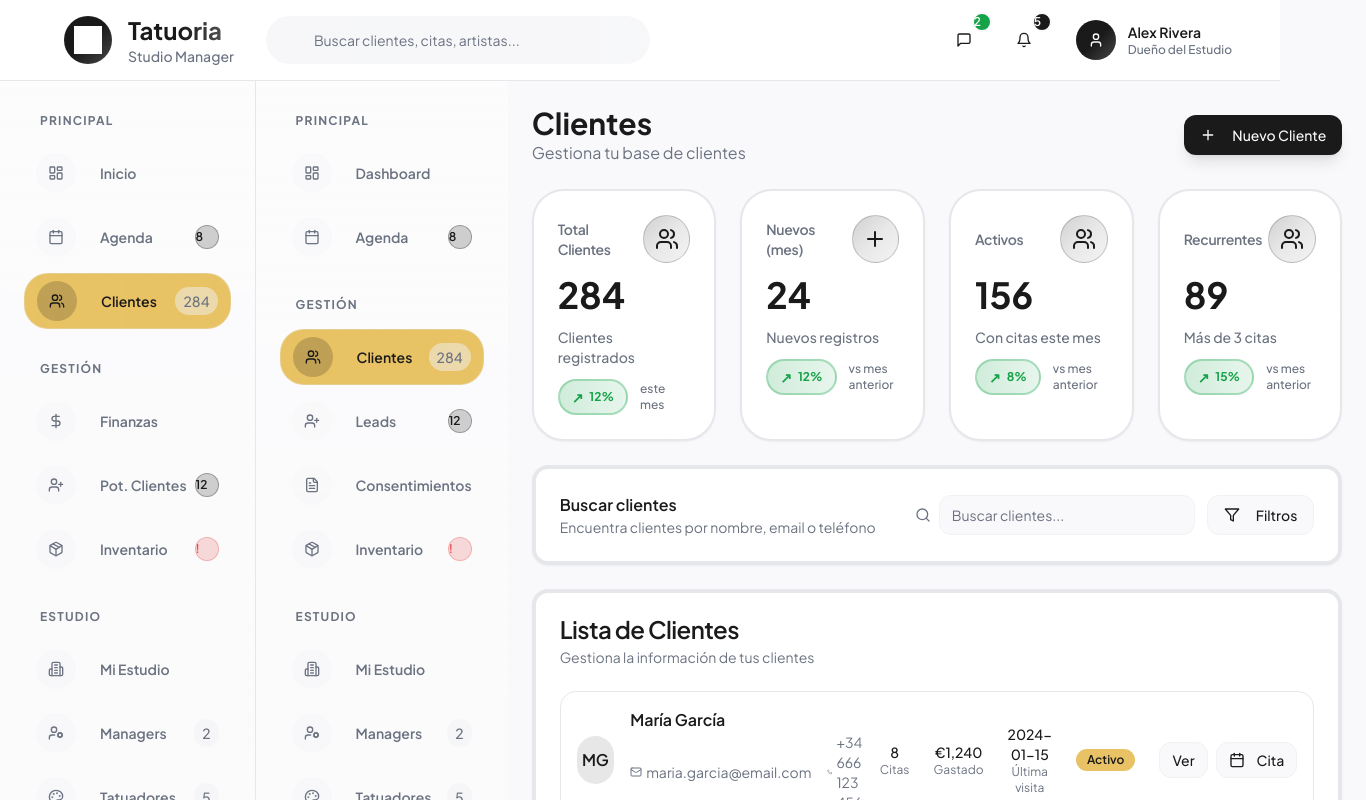
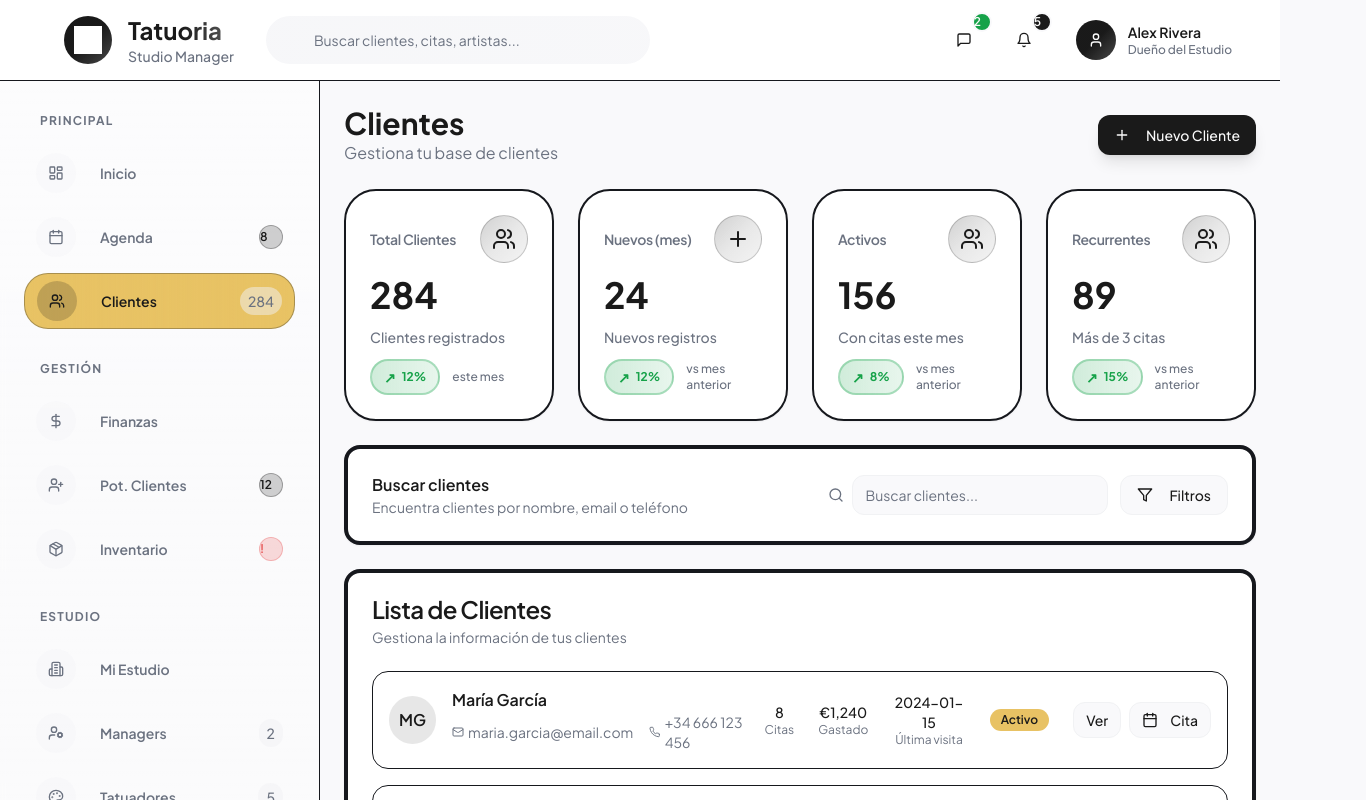
Before and after one commit to retruko/flowink-digital-canvas, a React (Vite) app: page /clientes in a window 1280 px wide. Shown: the top 800 px of the page, 1366 px wide, since content can reach past the window. Built offline with nearby package versions, Linux system fonts and the light colour scheme.

Commit message:
Fix client page and borders
The client page still has issues with the display of borders. This commit addresses the remaining border display problems on the client page and makes the borders darker for better contrast.

```diff
--- a/src/index.css
+++ b/src/index.css
@@ -38,7 +38,7 @@ All colors MUST be HSL.
     --warning: 25 95% 53%;
     --warning-foreground: 0 0% 98%;
 
-    --border: 220 13% 91%;
+    --border: 220 13% 10%;
     --input: 220 13% 95%;
     --ring: 43 74% 65%;
 
--- a/src/pages/Clients.tsx
+++ b/src/pages/Clients.tsx
@@ -87,8 +87,6 @@ const Clients = () => {
       <Header />
       <div className="flex">
         <Sidebar />
-        <MobileSidebar />
-
         <main className="flex-1 p-6">
           <div className="space-y-6">
             {/* Header */}
```
